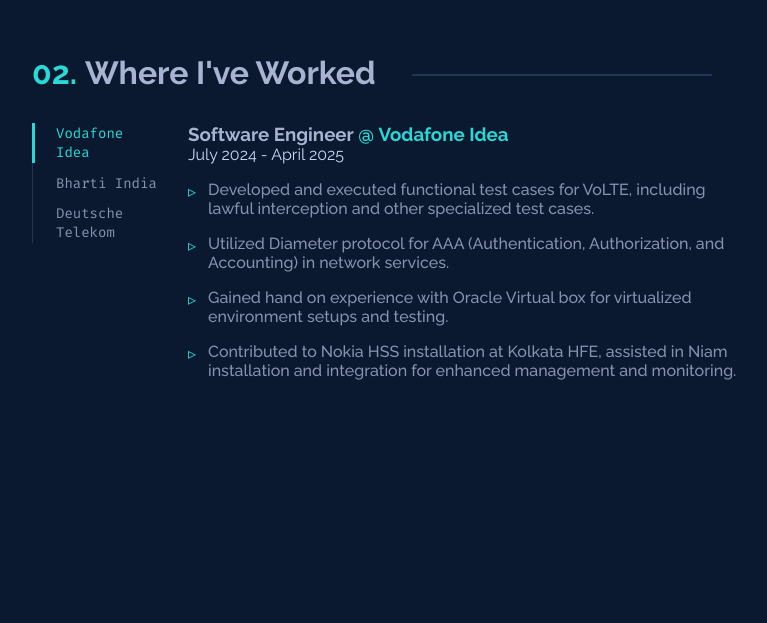
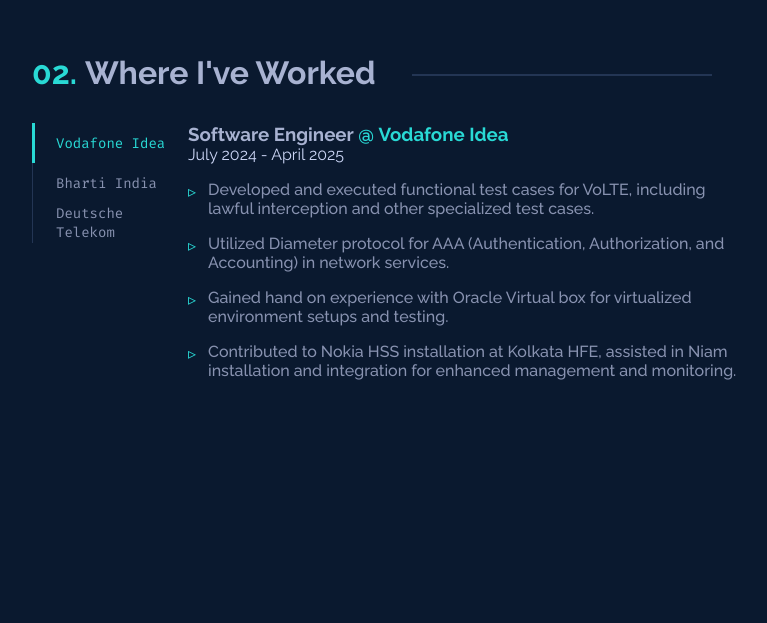
Before and after one commit to Aspak786/my-portfolio, a Next.js app: page / in a window 1280 px wide. Shown: the part 1651-2274 px from the top of the page, without its empty margins (258-1025 px from the left). Built offline with nearby package versions, Linux system fonts and the light colour scheme.

Commit message:
Increase width from 110% to 120% in experience section

```diff
--- a/src/scss/sections/_expereince.scss
+++ b/src/scss/sections/_expereince.scss
@@ -58,7 +58,7 @@
         display: flex;
         vertical-align: middle;
         cursor: pointer;
-        width: 110%;
+        width: 120%;
         span {
           display: flex;
           justify-content: center;
```
